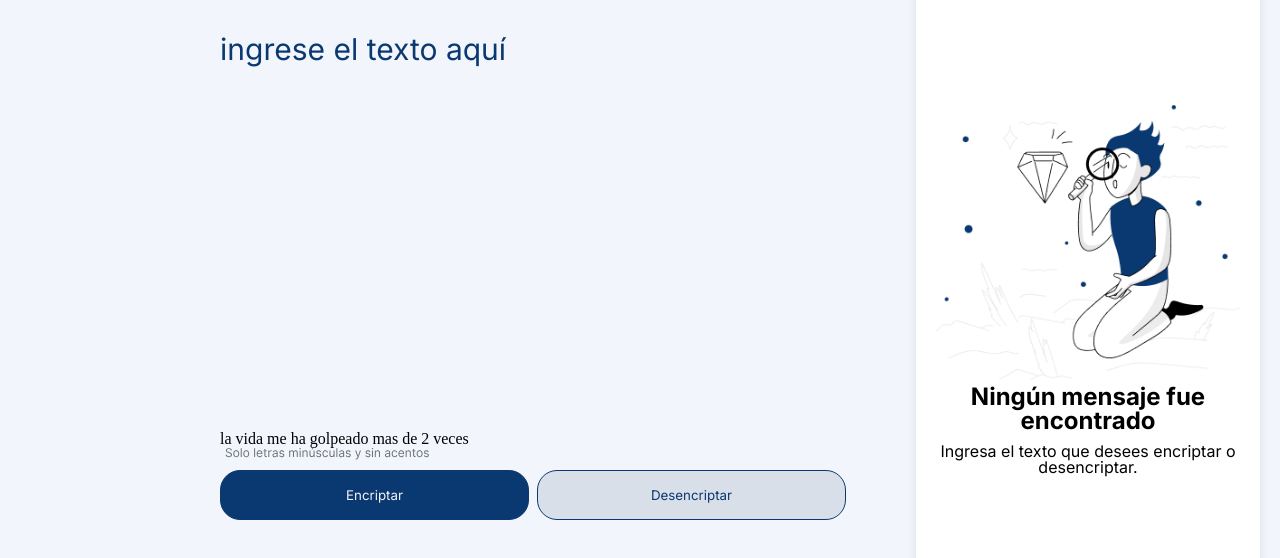
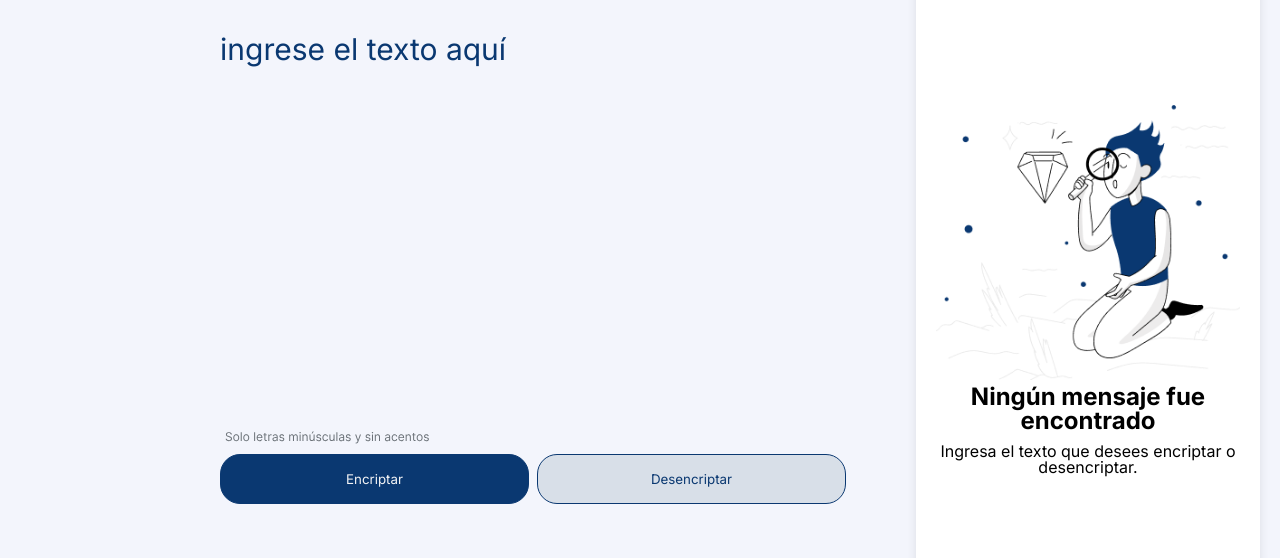
Before and after one commit to BreinerGM/encriptador-prueba, a plain HTML site: page index.html in a window 1280 px wide. Shown: the part 110-668 px from the top of the page. Drawn offline with Linux system fonts and the light colour scheme.

Commit message:
volviendo a lo anterior

```diff
--- a/index.html
+++ b/index.html
@@ -19,7 +19,6 @@
             </header>
             <div class="contenedor">
                 <textarea class="section-1-cont__area" name="text" id="text" cols="1" rows="7" placeholder="ingrese el texto aquí"></textarea>
-                <p>la vida me ha golpeado mas de 2 veces</p>
                 <img class="section-1-cont__img" src="/imagenes/Solo letras minúsculas y sin acentos.svg" alt="aviso">
                     <div class="section-1-cont-bot">
                         <input onclick="encriptarText();" class="section-1-cont__b1" type="button" value="Encriptar">
```
